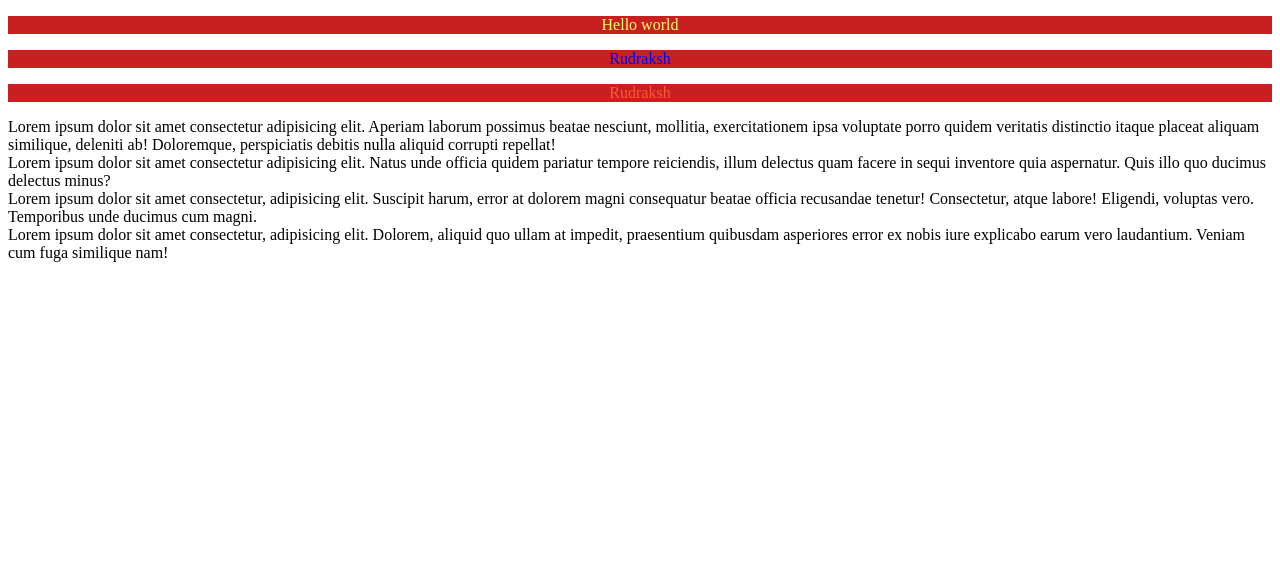
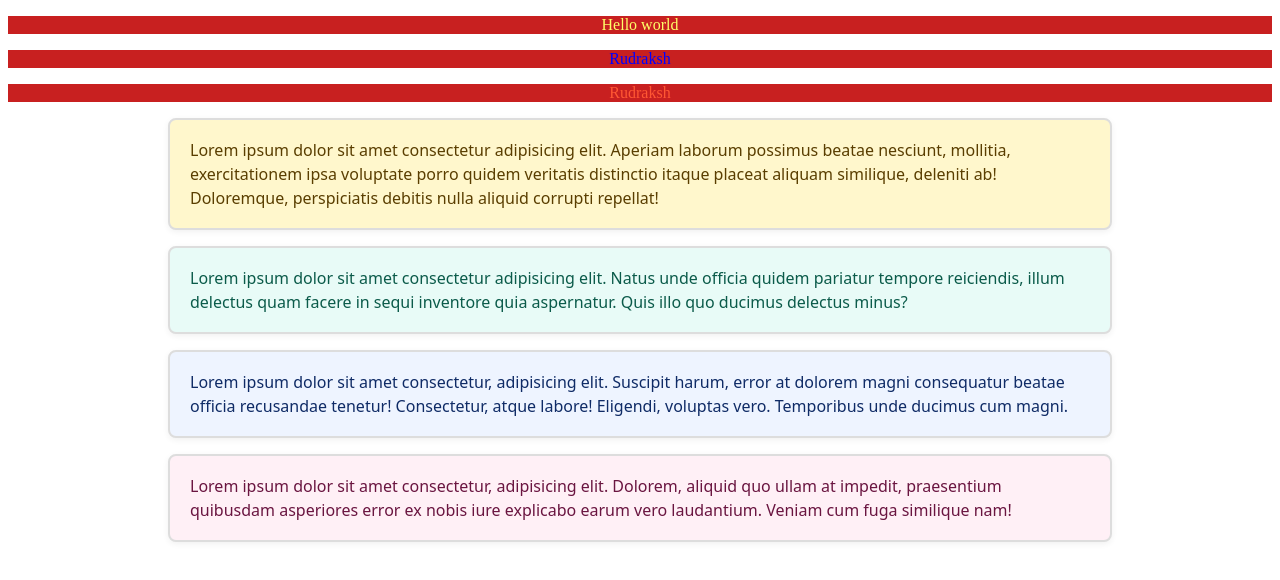
Before and after one commit to RudraDSA/CSS-CSE24, a plain HTML site: page index.html in a window 1280 px wide. Drawn offline with Linux system fonts and the light colour scheme.

Commit message:
style_2.css

```diff
--- a/index.html
+++ b/index.html
@@ -13,17 +13,17 @@
     <p class="name">Rudraksh</p>
     <p id="rud">Rudraksh</p>
 
-    <div class="">
+    <div class="box_1">
         Lorem ipsum dolor sit amet consectetur adipisicing elit. Aperiam laborum possimus beatae nesciunt, mollitia, exercitationem ipsa
          voluptate porro quidem veritatis distinctio itaque placeat aliquam similique, deleniti ab! Doloremque, perspiciatis debitis nulla aliquid corrupti repellat!
     </div>
-    <div>
+    <div  class="box_2">
         Lorem ipsum dolor sit amet consectetur adipisicing elit. Natus unde officia quidem pariatur tempore reiciendis,
         illum delectus quam facere in sequi inventore quia aspernatur. Quis illo quo ducimus delectus minus?
     </div>
-    <div> Lorem ipsum dolor sit amet consectetur, adipisicing elit. Suscipit harum, error at dolorem magni consequatur beatae officia recusandae tenetur!
+    <div class="box_3"> Lorem ipsum dolor sit amet consectetur, adipisicing elit. Suscipit harum, error at dolorem magni consequatur beatae officia recusandae tenetur!
         Consectetur, atque labore! Eligendi, voluptas vero. Temporibus unde ducimus cum magni.</div>
-    <div>Lorem ipsum dolor sit amet consectetur, adipisicing elit. Dolorem, aliquid quo ullam at impedit,
+    <div class="box_4">Lorem ipsum dolor sit amet consectetur, adipisicing elit. Dolorem, aliquid quo ullam at impedit,
       praesentium quibusdam asperiores error ex nobis iure explicabo earum vero laudantium. Veniam cum fuga similique nam!</div>
 
 
--- a/style.css
+++ b/style.css
@@ -9,3 +9,59 @@ p{
 #rud{
     color: #ff5733;
 }
+
+
+div[class^="box_"]{
+    margin: 16px auto;
+    padding: 18px 20px;
+    border: 2px solid #ddd;
+    border-radius: 8px;
+    max-width: 900px;
+    box-shadow: 0 2px 6px rgba(0,0,0,0.06);
+    font-family: system-ui, -apple-system, "Segoe UI", Roboto, "Helvetica Neue", Arial;
+    line-height: 1.5;
+}
+.box_1{
+    margin: 16px auto;
+    padding: 18px 20px;
+    border: 2px solid #ddd;
+    border-radius: 8px;
+    max-width: 900px;
+    box-shadow: 0 2px 6px rgba(0,0,0,0.06);
+    font-family: system-ui, -apple-system, "Segoe UI", Roboto, "Helvetica Neue", Arial;
+    line-height: 1.5;
+}
+.box_2{ margin: 16px auto;
+    padding: 18px 20px;
+    border: 2px solid #ddd;
+    border-radius: 8px;
+    max-width: 900px;
+    box-shadow: 0 2px 6px rgba(0,0,0,0.06);
+    font-family: system-ui, -apple-system, "Segoe UI", Roboto, "Helvetica Neue", Arial;
+    line-height: 1.5;
+}
+.box_3{margin: 16px auto;
+    padding: 23px 20px;
+    border: 4px solid #ddd;
+    border-radius: 8px;
+    max-width: 900px;
+    box-shadow: 0 2px 6px rgba(0,0,0,0.06);
+    font-family: system-ui, -apple-system, "Segoe UI", Roboto, "Helvetica Neue", Arial;
+    line-height: 1.5;
+}
+   .box_4{ margin: 16px auto;
+    padding: 18px 20px;
+    border: 2px solid #ddd;
+    border-radius: 8px;
+    max-width: 900px;
+    box-shadow: 0 2px 6px rgba(0,0,0,0.06);
+    font-family: system-ui, -apple-system, "Segoe UI", Roboto, "Helvetica Neue", Arial;
+    line-height: 1.5;
+}
+
+
+/* Individual box colors */
+.box_1{ background-color: #fff7cc; color: #5a3e00; border-color: #f1c40f; }
+.box_2{ background-color: #e8fbf7; color: #0b5b4a; border-color: #1abc9c; }
+.box_3{ background-color: #eef4ff; color: #0f2b66; border-color: #5b9bd5; }
+.box_4{ background-color: #fff0f6; color: #6a1540; border-color: #ff7ab6; }
```
